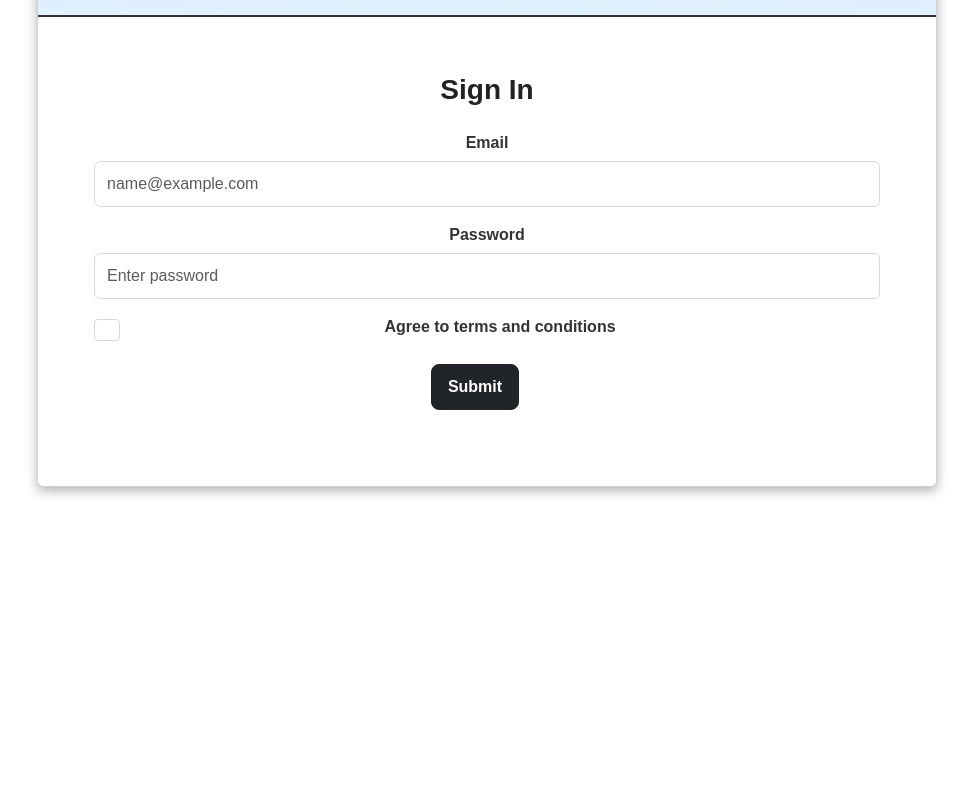
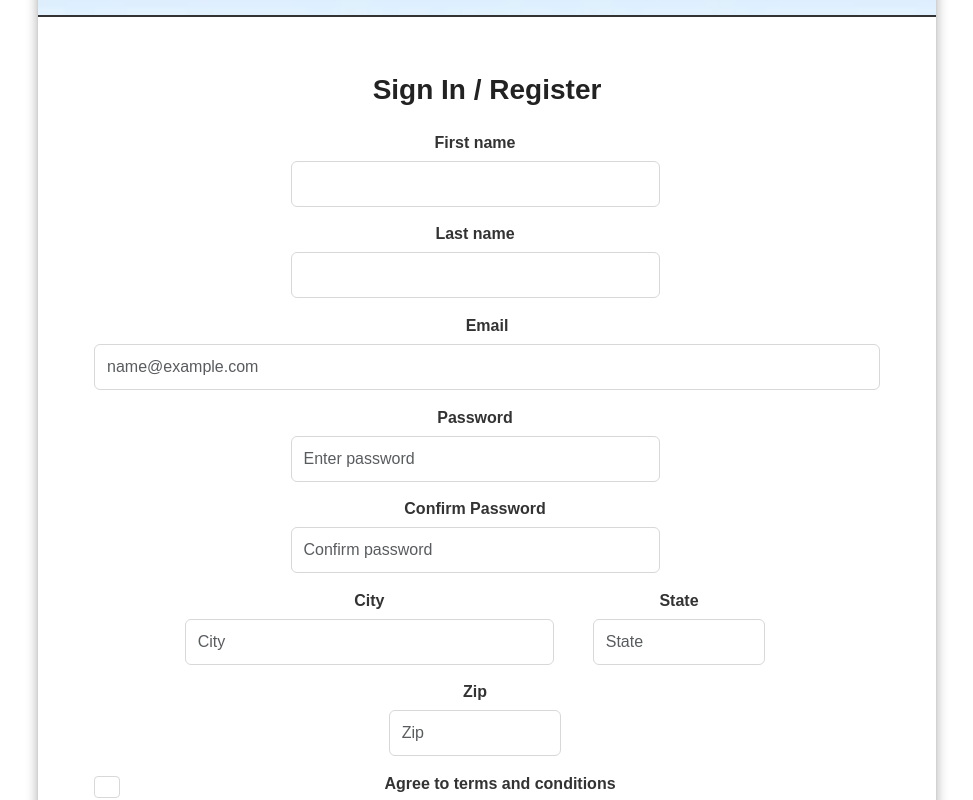
Before and after one commit to imposterbharathkumarburugu15-cpu/CINEFLIX, a React (Vite) app: page /sign in a window 1280 px wide. Shown: the part 1020-1820 px from the top of the page, without its empty margins (153-1126 px from the left). Before the commit the page ends 1539 px from the top, so only its background shows below. Built offline with nearby package versions, Linux system fonts and the light colour scheme.

Commit message:
Add additional fields to Signin form validation

```diff
--- a/src/Signin.jsx
+++ b/src/Signin.jsx
@@ -7,10 +7,18 @@ import "./signin.css";
 import l1 from "./logol.png";
 
 const schema = Yup.object().shape({
+  firstName: Yup.string().required("First name is required"),
+  lastName: Yup.string().required("Last name is required"),
   email: Yup.string().email("Invalid email").required("Email is required"),
   password: Yup.string()
     .min(6, "Password must be at least 6 characters")
     .required("Password is required"),
+  confirmPassword: Yup.string()
+    .oneOf([Yup.ref("password"), null], "Passwords must match")
+    .required("Please confirm your password"),
+  city: Yup.string().required("City is required"),
+  state: Yup.string().required("State is required"),
+  zip: Yup.string().required("Zip is required"),
   terms: Yup.boolean().oneOf([true], "You must accept the terms"),
 });
 
@@ -31,20 +39,28 @@ const Sign = () => {
 
           <div className="signin-right">
             <Card.Body>
-              <h2 className="mb-4">Sign In</h2>
+              <h2 className="mb-4">Sign In / Register</h2>
 
               <Formik
-                initialValues={{ email: "", password: "", terms: false }}
+                initialValues={{
+                  firstName: "",
+                  lastName: "",
+                  email: "",
+                  password: "",
+                  confirmPassword: "",
+                  city: "",
+                  state: "",
+                  zip: "",
+                  terms: false,
+                }}
                 validationSchema={schema}
                 onSubmit={(values, { setSubmitting }) => {
-                  // show console info, then navigate to /movies
+                  console.log("Form submitted:", values);
+                  // simulate async action briefly, then navigate
                   setSubmitting(true);
-                  console.log("Sign form submitted:", values);
-
-                  // small timeout to allow button disabled state to show briefly
                   setTimeout(() => {
                     setSubmitting(false);
-                    // Navigate to movies page
+                    // navigate to movies page after successful submit
                     navigate("/movies");
                   }, 300);
                 }}
@@ -59,6 +75,38 @@ const Sign = () => {
                   isSubmitting,
                 }) => (
                   <Form noValidate onSubmit={handleSubmit}>
+                    <Row className="mb-3">
+                      <Form.Group as={Col} md="6" controlId="firstName">
+                        <Form.Label>First name</Form.Label>
+                        <Form.Control
+                          type="text"
+                          name="firstName"
+                          value={values.firstName}
+                          onChange={handleChange}
+                          onBlur={handleBlur}
+                          isInvalid={touched.firstName && !!errors.firstName}
+                        />
+                        <Form.Control.Feedback type="invalid">
+                          {errors.firstName}
+                        </Form.Control.Feedback>
+                      </Form.Group>
+
+                      <Form.Group as={Col} md="6" controlId="lastName">
+                        <Form.Label>Last name</Form.Label>
+                        <Form.Control
+                          type="text"
+                          name="lastName"
+                          value={values.lastName}
+                          onChange={handleChange}
+                          onBlur={handleBlur}
+                          isInvalid={touched.lastName && !!errors.lastName}
+                        />
+                        <Form.Control.Feedback type="invalid">
+                          {errors.lastName}
+                        </Form.Control.Feedback>
+                      </Form.Group>
+                    </Row>
+
                     <Form.Group className="mb-3" controlId="email">
                       <Form.Label>Email</Form.Label>
                       <Form.Control
@@ -75,7 +123,8 @@ const Sign = () => {
                       </Form.Control.Feedback>
                     </Form.Group>
 
-                    <Form.Group className="mb-3" controlId="password">
+                    <Row className="mb-3">
+                      <Form.Group as={Col} md="6" controlId="password">
                         <Form.Label>Password</Form.Label>
                         <Form.Control
                           type="password"
@@ -90,6 +139,75 @@ const Sign = () => {
                           {errors.password}
                         </Form.Control.Feedback>
                       </Form.Group>
+
+                      <Form.Group as={Col} md="6" controlId="confirmPassword">
+                        <Form.Label>Confirm Password</Form.Label>
+                        <Form.Control
+                          type="password"
+                          name="confirmPassword"
+                          placeholder="Confirm password"
+                          value={values.confirmPassword}
+                          onChange={handleChange}
+                          onBlur={handleBlur}
+                          isInvalid={
+                            touched.confirmPassword && !!errors.confirmPassword
+                          }
+                        />
+                        <Form.Control.Feedback type="invalid">
+                          {errors.confirmPassword}
+                        </Form.Control.Feedback>
+                      </Form.Group>
+                    </Row>
+
+                    <Row className="mb-3">
+                      <Form.Group as={Col} md="6" controlId="city">
+                        <Form.Label>City</Form.Label>
+                        <Form.Control
+                          type="text"
+                          name="city"
+                          placeholder="City"
+                          value={values.city}
+                          onChange={handleChange}
+                          onBlur={handleBlur}
+                          isInvalid={touched.city && !!errors.city}
+                        />
+                        <Form.Control.Feedback type="invalid">
+                          {errors.city}
+                        </Form.Control.Feedback>
+                      </Form.Group>
+
+                      <Form.Group as={Col} md="3" controlId="state">
+                        <Form.Label>State</Form.Label>
+                        <Form.Control
+                          type="text"
+                          name="state"
+                          placeholder="State"
+                          value={values.state}
+                          onChange={handleChange}
+                          onBlur={handleBlur}
+                          isInvalid={touched.state && !!errors.state}
+                        />
+                        <Form.Control.Feedback type="invalid">
+                          {errors.state}
+                        </Form.Control.Feedback>
+                      </Form.Group>
+
+                      <Form.Group as={Col} md="3" controlId="zip">
+                        <Form.Label>Zip</Form.Label>
+                        <Form.Control
+                          type="text"
+                          name="zip"
+                          placeholder="Zip"
+                          value={values.zip}
+                          onChange={handleChange}
+                          onBlur={handleBlur}
+                          isInvalid={touched.zip && !!errors.zip}
+                        />
+                        <Form.Control.Feedback type="invalid">
+                          {errors.zip}
+                        </Form.Control.Feedback>
+                      </Form.Group>
+                    </Row>
 
                     <Form.Group className="mb-3" controlId="terms">
                       <Form.Check
```
Lines whose indentation alone changed are shown as unchanged.
